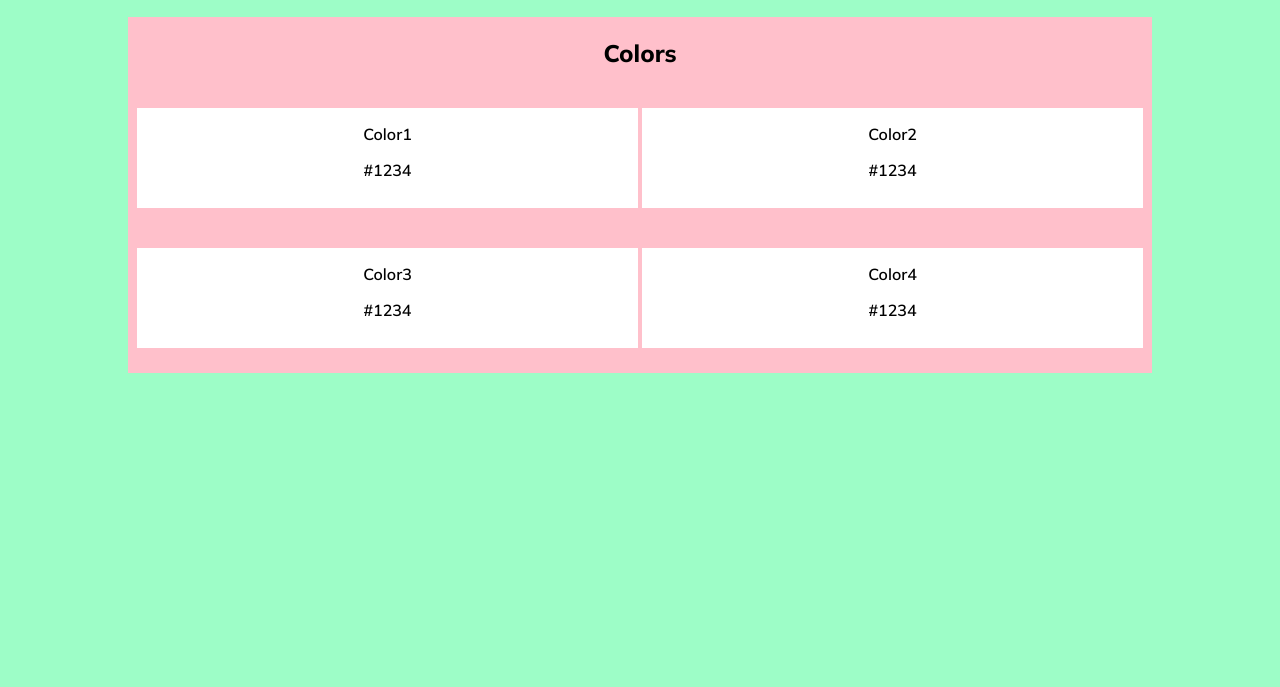
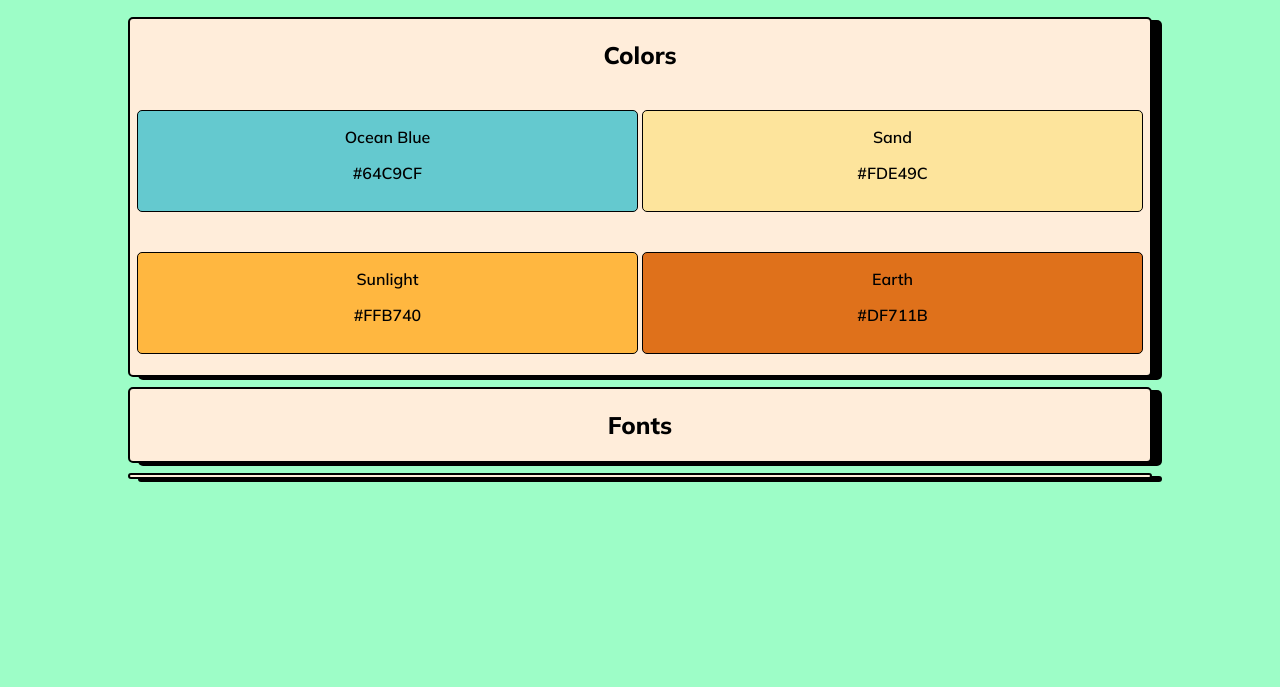
Before and after one commit to LuisMendoza19/website-design-system-starting, a plain HTML site: page index.html in a window 1280 px wide. Shown: the part 113-800 px from the top of the page. Drawn offline with Linux system fonts and the light colour scheme.

Commit message:
Added style to color container

```diff
--- a/index.html
+++ b/index.html
@@ -18,25 +18,27 @@
     <div class="container">
       <h2>Colors</h2>
       <div class="color-container">
-        <div class="color-panel">
-            <p class="color-label">Color1</p>
-            <p class="color-hex">#1234</p>
+        <div class="color-panel ocean-blue border">
+            <p class="color-label">Ocean Blue</p>
+            <p class="color-hex">#64C9CF</p>
         </div>
-        <div class="color-panel">
-            <p class="color-label">Color2</p>
-            <p class="color-hex">#1234</p>
+        <div class="color-panel sand border">
+            <p class="color-label">Sand</p>
+            <p class="color-hex">#FDE49C</p>
         </div>
-        <div class="color-panel">
-            <p class="color-label">Color3</p>
-            <p class="color-hex">#1234</p>
+        <div class="color-panel sunlight border">
+            <p class="color-label">Sunlight</p>
+            <p class="color-hex">#FFB740</p>
         </div>
-        <div class="color-panel">
-            <p class="color-label">Color4</p>
-            <p class="color-hex">#1234</p>
+        <div class="color-panel earth border">
+            <p class="color-label">Earth</p>
+            <p class="color-hex">#DF711B</p>
         </div>
       </div>
     </div>
-    <div class="container"></div>
+    <div class="container">
+        <h2>Fonts</h2>
+    </div>
     <div class="container"></div>
   </body>
 </html>
--- a/styles.css
+++ b/styles.css
@@ -5,7 +5,7 @@ body {
 }
 
 h1 {
-  color: #290fba;
+  color: black;
   font-weight: 900;
   font-size: 50px;
   text-align: center;
@@ -13,8 +13,12 @@ h1 {
 
 .container {
   padding: 1px;
-  background-color: pink;
+  background-color: #FFEDDA;
   text-align: center;
+  border: 2px solid black;
+  border-radius: 5px;
+  box-shadow: 10px 3px;
+  margin: 10px 0px;
 }
 
 .color-container {
@@ -24,8 +28,29 @@ h1 {
 .color-panel {
   display: inline-block;
   width: 49%;
+  border: 1px solid black;
   text-align: center;
   margin: 20px auto;
   min-height: 100px;
-  background-color: white;
+  /*background-color: white;*/
 }
+
+.border{
+  border-radius: 5px;
+}
+
+.ocean-blue{
+    background-color: #64C9CF;
+}
+
+.sand{
+    background-color: #FDE49C;
+}
+
+.sunlight{
+    background-color: #FFB740;
+}
+
+.earth{
+    background-color: #DF711B;
+}
```
